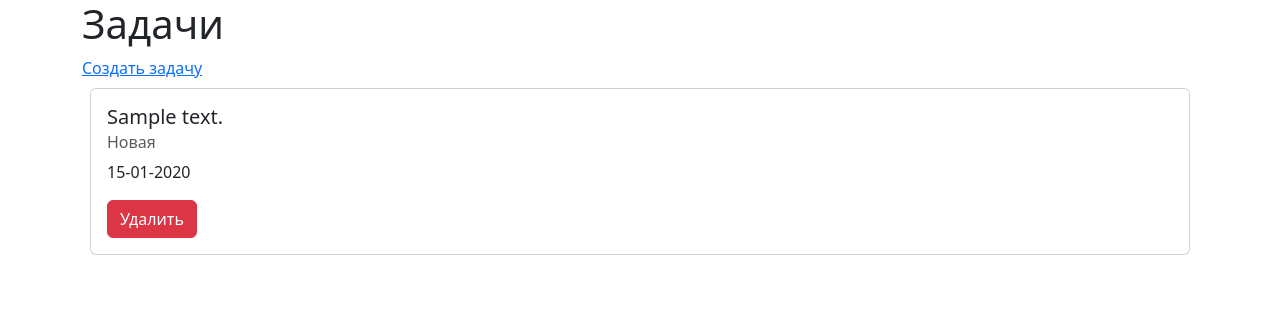
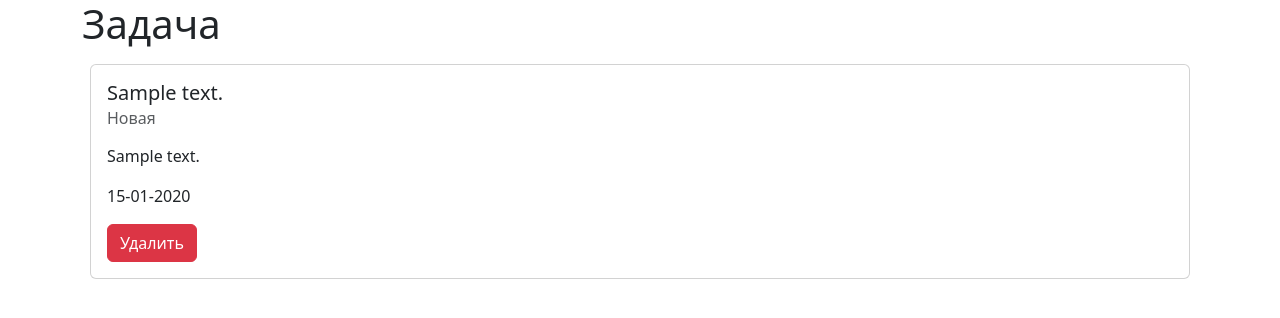
Before and after one commit to Napopegu/homework53_aziz_muzaffarov, a Django app: template source/webapp/templates/task_view.html in a window 1280 px wide. Shown: the top 318 px of the page. Run offline with Django 5.2, Linux system fonts and the light colour scheme; the template is opened without the code that fills it: values that come from a table or form of the project are taken from there, others are empty; tables that the repository leaves empty hold one stand-in row (values such as "Sample post").

Commit message:
корректировки файлов html

```diff
--- a/source/webapp/templates/task_view.html
+++ b/source/webapp/templates/task_view.html
@@ -3,21 +3,20 @@
   <head>
     <meta charset="utf-8">
     <meta name="viewport" content="width=device-width, initial-scale=1">
-    <title>Задачи</title>
+    <title>Задача</title>
     <link href="https://cdn.jsdelivr.net/npm/bootstrap@5.3.2/dist/css/bootstrap.min.css" rel="stylesheet" integrity="sha384-T3c6CoIi6uLrA9TneNEoa7RxnatzjcDSCmG1MXxSR1GAsXEV/Dwwykc2MPK8M2HN" crossorigin="anonymous">
   </head>
   <body>
 
       <div class="container">
-          <h1>Задачи</h1>
-          <a href="/task/add/">Создать задачу</a>
+          <h1>Задачa</h1>
           <div class="row-row-cols-2">
-              {% for task in tasks %}
                   <div class="col p-2">
                     <div class="card">
                       <div class="card-body">
                         <h5 class="card-title">{{ task.description }}</h5>
                         <h6 class="card-subtitle mb-2 text-body-secondary">{{ task.get_status_display }}</h6>
+                          <p class="card-text">{{ task.more_description|linebreaks }}</p>
                         <p class="card-text">{{ task.date_of_finish|date:'d-m-Y' }}</p>
                         <form action="/task/delete/" method="POST">
                             {% csrf_token %}
@@ -30,7 +29,7 @@
                   </div>
 
 
-              {% endfor %}
+
 
 
            </div>
--- a/source/webapp/views.py
+++ b/source/webapp/views.py
@@ -1,4 +1,4 @@
-from django.shortcuts import render
+from django.shortcuts import render, get_object_or_404
 from webapp.models import Task, status_choices
 from django.http import HttpResponseRedirect
 
```
Also changed, not shown: source/webapp/templates/index.html (+9 -5 lines).
